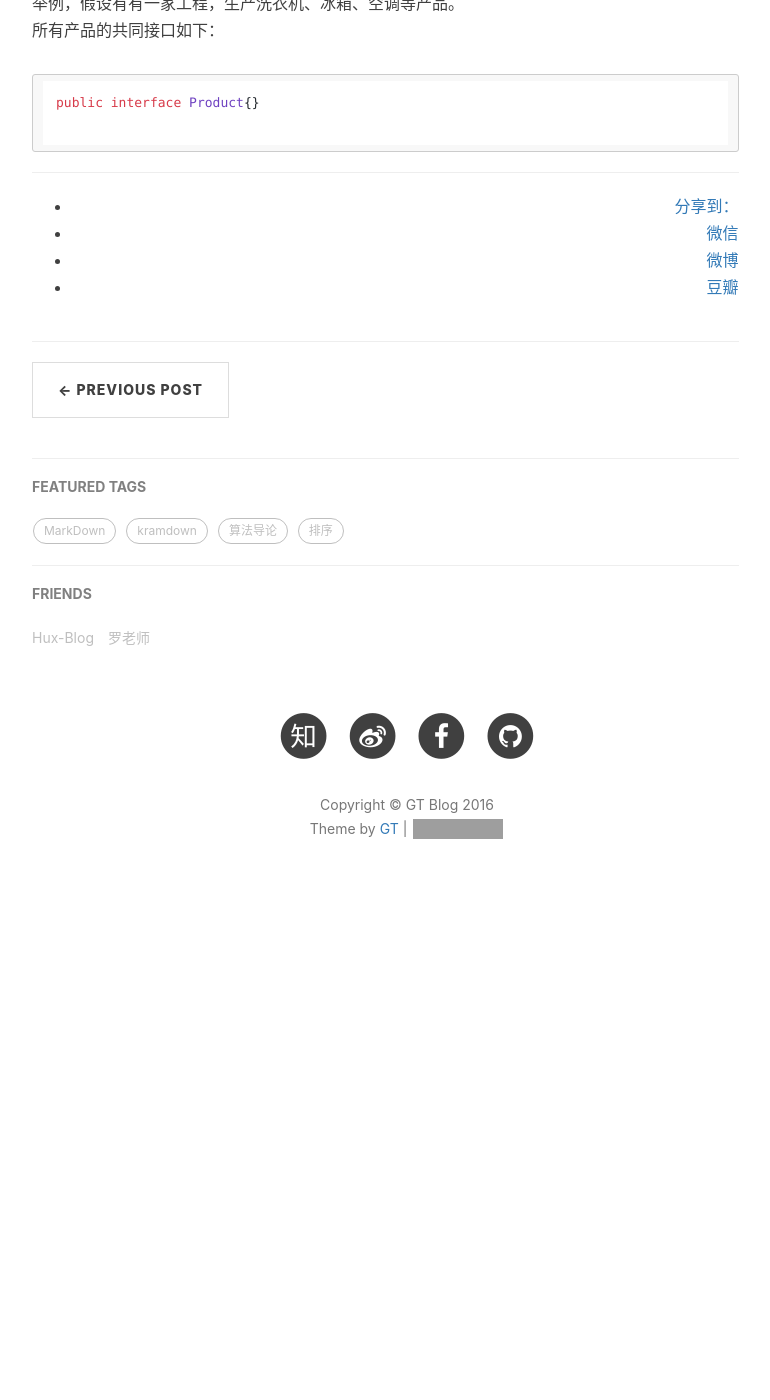
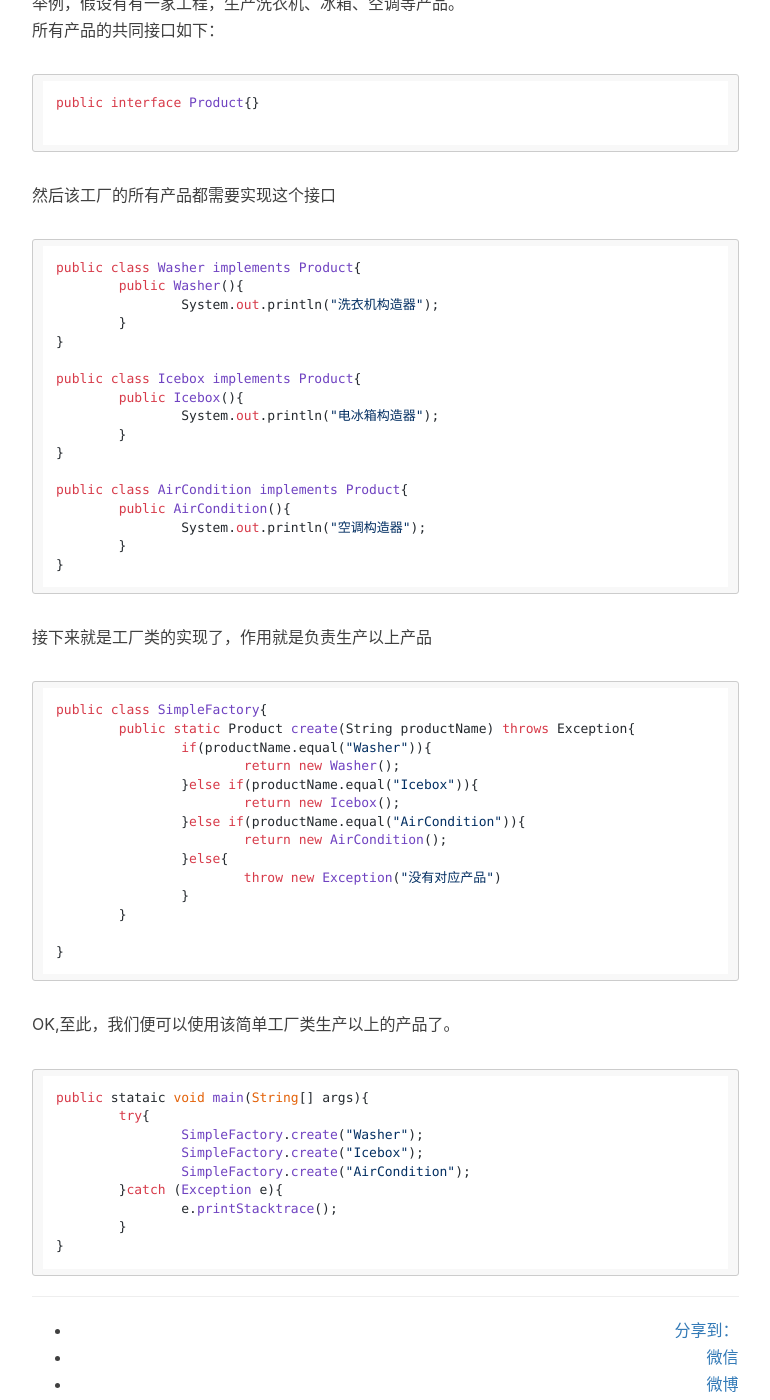
Before and after one commit to haorengoodman/blog, a Jekyll site: the page built from _posts/2016-02-23-工厂设计模式.md, in a window 1280 px wide and 1400 px high, scrolled down 900 px. Shown: the whole window, without its empty margins (233-1003 px from the left). Built offline with Jekyll 4.4.1, drawn with Linux system fonts in a browser that asks for light colours; nearby versions of some CDN libraries; comment, search, counter and statistics services are not loaded; before the commit the page ends 1833 px from its top, so only the background shows below that; grey boxes are pictures that could not be loaded.

Commit message:
工厂设计模式

````diff
--- a/_posts/2016-02-23-工厂设计模式.md
+++ b/_posts/2016-02-23-工厂设计模式.md
@@ -24,14 +24,75 @@ tags:
 举例，假设有有一家工程，生产洗衣机、冰箱、空调等产品。
 所有产品的共同接口如下：
 
-
 ```java
 public interface Product{}
 
+```
+
+然后该工厂的所有产品都需要实现这个接口
+
+```java
+public class Washer implements Product{
+	public Washer(){
+		System.out.println("洗衣机构造器");
+	}
+}
+
+public class Icebox implements Product{
+        public Icebox(){
+                System.out.println("电冰箱构造器");
+        }
+}
+
+public class AirCondition implements Product{
+        public AirCondition(){
+                System.out.println("空调构造器");
+        }
+}
+```
+
+接下来就是工厂类的实现了，作用就是负责生产以上产品
+```java
+public class SimpleFactory{
+	public static Product create(String productName) throws Exception{
+		if(productName.equal("Washer")){
+			return new Washer();
+		}else if(productName.equal("Icebox")){
+                        return new Icebox();
+                }else if(productName.equal("AirCondition")){
+                        return new AirCondition();
+                }else{
+			throw new Exception("没有对应产品")
+		}
+	}
+
+}
+```
+OK,至此，我们便可以使用该简单工厂类生产以上的产品了。
+```java
+public stataic void main(String[] args){
+	try{
+		SimpleFactory.create("Washer");
+		SimpleFactory.create("Icebox");
+		SimpleFactory.create("AirCondition");
+	}catch (Exception e){
+		e.printStacktrace();
+	}
+}
 ```
 
 
 
 
 
+
+
+
+
+
+
+
+
+
+
 <div id="footer"></div>
````
